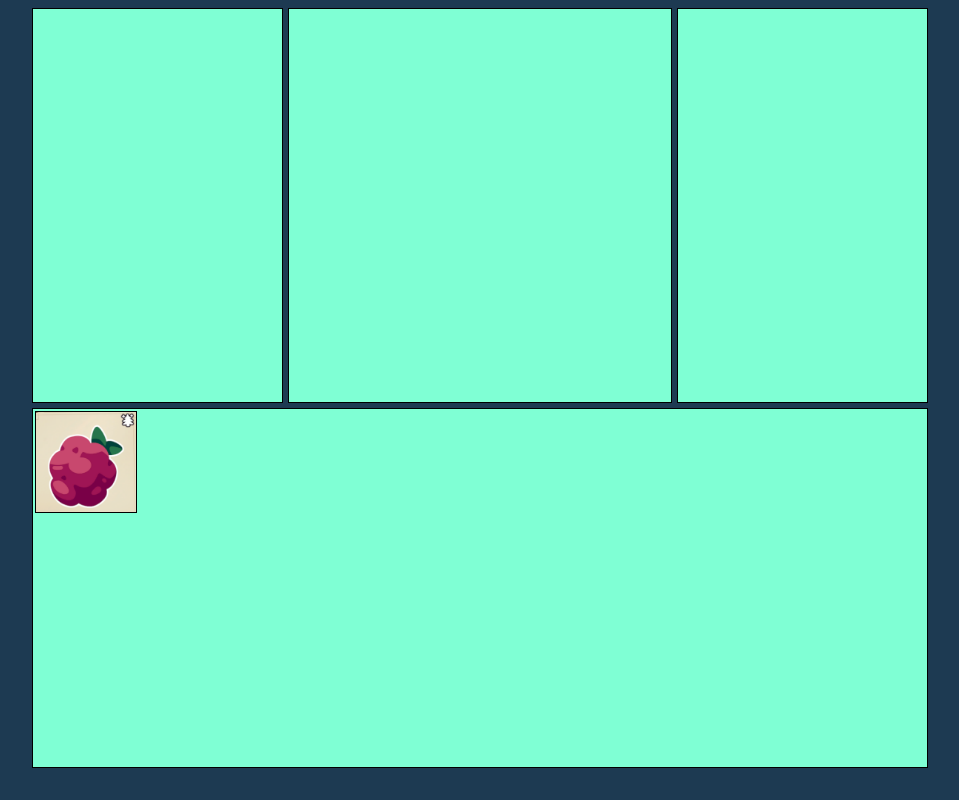
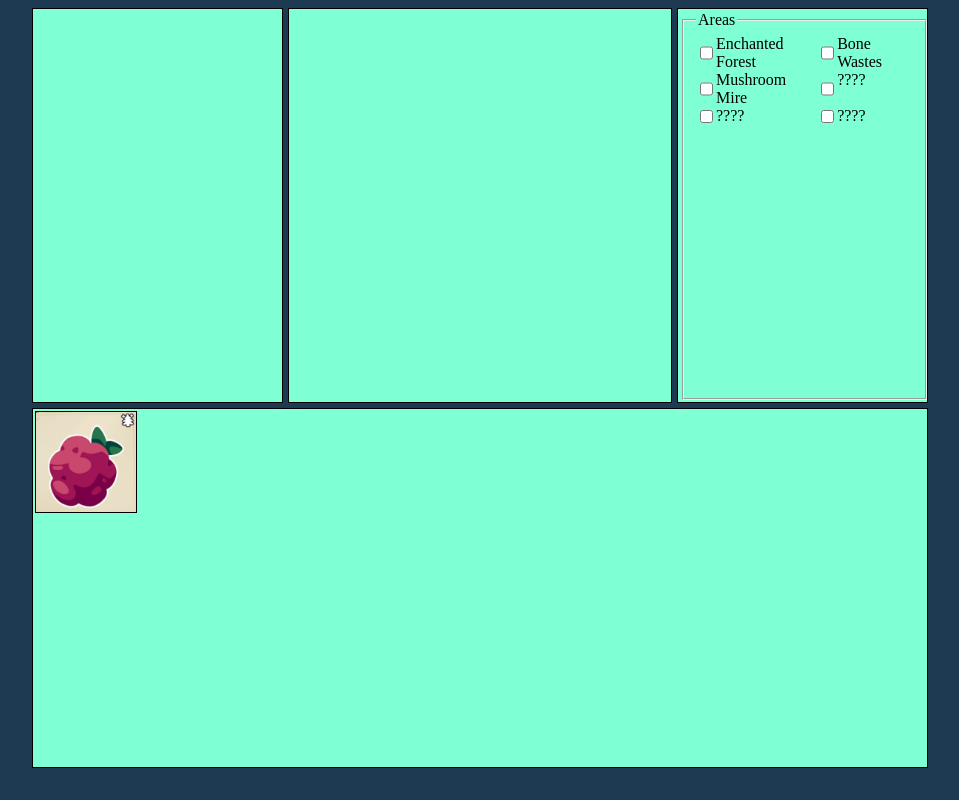
Before and after one commit to BrunoTrndd/potion-maker, a React (Create React App) app in the folder client/: page / in a window 1280 px wide. Shown: the whole page, without its empty margins (160-1119 px from the left). Built offline with nearby package versions, Linux system fonts and the light colour scheme.

Commit message:
Seletor de area

```diff
--- /dev/null
+++ b/client/src/components/Area/area.css
@@ -0,0 +1,19 @@
+.areaFieldset {
+  display: grid;
+  width: 100%;
+  padding: 2px;
+
+
+
+
+}
+
+.areaItem {
+  display: flex;
+
+}
+
+.areaContent {
+  display: grid;
+  grid-template-columns: auto auto;
+}
--- /dev/null
+++ b/client/src/components/Area/area.js
@@ -0,0 +1,42 @@
+import React from "react";
+import "./area.css";
+
+
+function Area() {
+  return <>
+    <div className="areaFieldset">
+      <fieldset>
+        <legend>Areas</legend>
+        <div className="areaContent">
+          <div className="areaItem">
+            <input type="checkbox"></input>
+            <label>Enchanted Forest</label>
+          </div>
+          <div className="areaItem">
+            <input type="checkbox"></input>
+            <label>Bone Wastes</label>
+          </div>
+          <div className="areaItem">
+            <input type="checkbox"></input>
+            <label>Mushroom Mire</label>
+          </div>
+          <div className="areaItem">
+            <input type="checkbox"></input>
+            <label>????</label>
+          </div>
+          <div className="areaItem">
+            <input type="checkbox"></input>
+            <label>????</label>
+          </div>
+          <div className="areaItem">
+            <input type="checkbox"></input>
+            <label>????</label>
+          </div>
+        </div>
+      </fieldset>
+    </div>
+  </>
+}
+
+
+export default Area;
--- a/client/src/css/home.css
+++ b/client/src/css/home.css
@@ -28,6 +28,7 @@ body{
 }
 
 .rightBox {
+  display: inline-grid;
   margin: 0px 0px 5px 5px;
 }
 
--- a/client/src/index.js
+++ b/client/src/index.js
@@ -2,6 +2,7 @@ import React from 'react';
 import ReactDOM from 'react-dom/client';
 import './css/home.css'
 import Ingredient from './components/Ingredient/ingredient';
+import AreaType from './components/Area/area';
 
 const root = ReactDOM.createRoot(document.getElementById('root'));
 root.render(
@@ -16,7 +17,7 @@ root.render(
         {/* <Cauldron></Cauldron> */}
       </div>
       <div className='box rightBox'>
-        {/* <AreaType></AreaType> */}
+        <AreaType></AreaType>
         {/* <TraitType></TraitType> */}
         {/* <PotionSize></PotionSize> */}
       </div>
```
